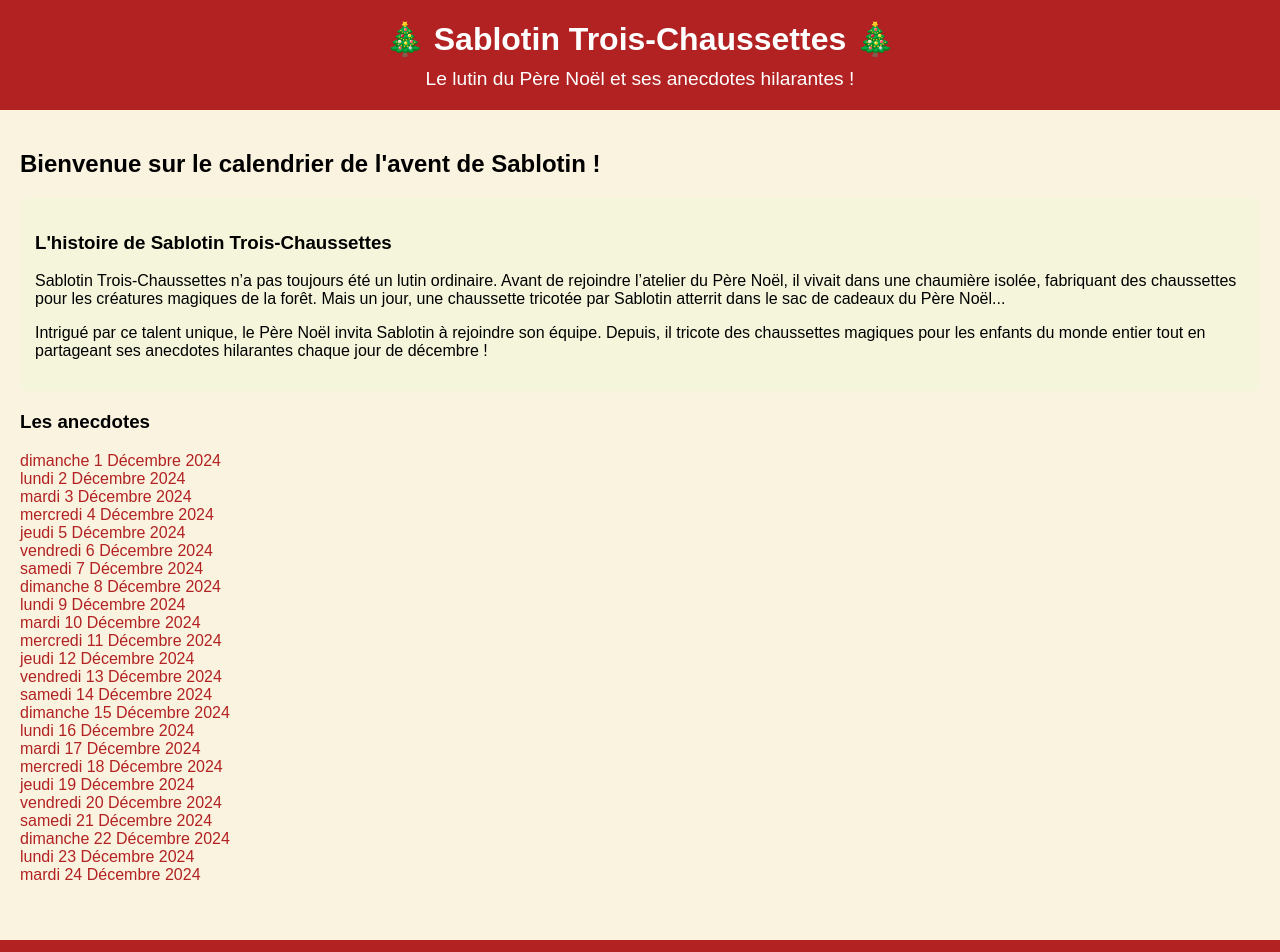
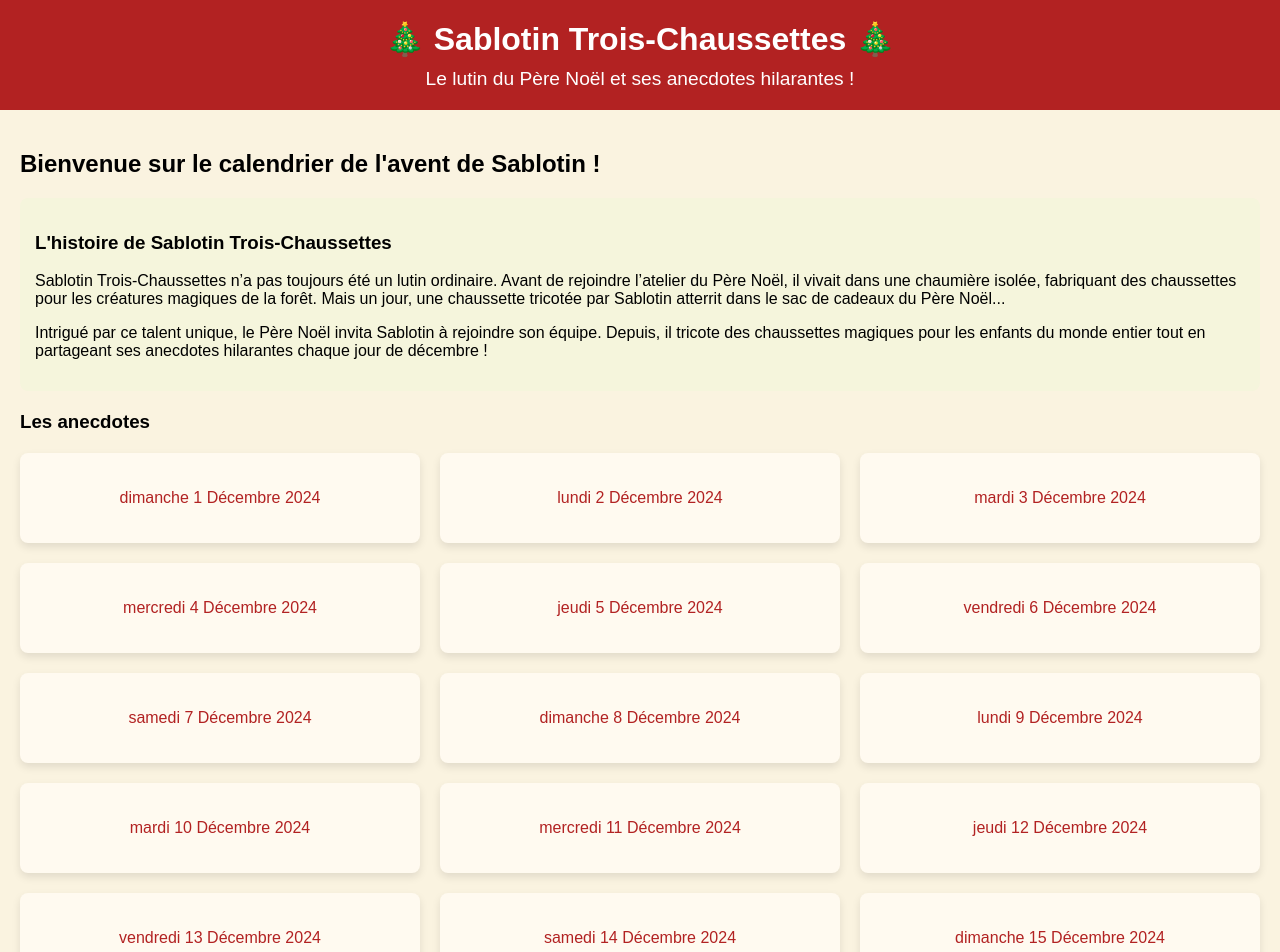
Before and after one commit to SabrinaMouginot/Sablotin_trois-chaussettes_Reactjs, a React (Vite) app: page / in a window 1280 px wide. Shown: the top 952 px of the page. Built offline with nearby package versions, Linux system fonts and the light colour scheme.

Commit message:
Dates positions en grid avec des cards : 1 date par card

```diff
--- a/src/pages/Home.jsx
+++ b/src/pages/Home.jsx
@@ -1,3 +1,80 @@
+// import { Link } from 'react-router-dom';
+
+// // Générer les dates dynamiques
+// function generateDates() {
+//   const startDate = new Date(2024, 11, 1); // 1er Décembre 2024
+//   const dates = [];
+
+//   for (let i = 0; i < 24; i++) {
+//     const currentDate = new Date(startDate);
+//     currentDate.setDate(startDate.getDate() + i); // Ajoute i jours à la date de départ
+//     const dayName = currentDate.toLocaleDateString('fr-FR', { weekday: 'long' }); // Nom du jour
+//     const day = currentDate.getDate(); // Numéro du jour
+//     const month = currentDate.toLocaleDateString('fr-FR', { month: 'long' }); // Nom du mois
+//     dates.push(`${dayName} ${day} ${month.charAt(0).toUpperCase() + month.slice(1)} 2024`);
+//   }
+
+//   return dates;
+// }
+
+// function Home() {
+//   const dates = generateDates();
+
+//   return (
+//     <div style={styles.container}>
+//       <h2>Bienvenue sur le calendrier de l&#39;avent de Sablotin !</h2>
+//       <section style={styles.story}>
+//         <h3>L&#39;histoire de Sablotin Trois-Chaussettes</h3>
+//         <p>
+//           Sablotin Trois-Chaussettes n’a pas toujours été un lutin ordinaire. Avant de rejoindre l’atelier du Père Noël,
+//           il vivait dans une chaumière isolée, fabriquant des chaussettes pour les créatures magiques de la forêt. Mais
+//           un jour, une chaussette tricotée par Sablotin atterrit dans le sac de cadeaux du Père Noël...
+//         </p>
+//         <p>
+//           Intrigué par ce talent unique, le Père Noël invita Sablotin à rejoindre son équipe. Depuis, il tricote des
+//           chaussettes magiques pour les enfants du monde entier tout en partageant ses anecdotes hilarantes chaque jour
+//           de décembre !
+//         </p>
+//       </section>
+//       <section>
+//         <h3>Les anecdotes</h3>
+//         <ul style={styles.list}>
+//           {dates.map((date, index) => (
+//             <li key={index}>
+//               <Link to={`/anecdote/${index + 1}`} style={styles.link}>
+//                 {date}
+//               </Link>
+//             </li>
+//           ))}
+//         </ul>
+//       </section>
+//     </div>
+//   );
+// }
+
+// const styles = {
+//   container: {
+//     padding: '20px',
+//     fontFamily: 'Arial, sans-serif',
+//   },
+//   story: {
+//     backgroundColor: '#F5F5DC',
+//     padding: '15px',
+//     borderRadius: '8px',
+//     marginBottom: '20px',
+//   },
+//   list: {
+//     listStyleType: 'none',
+//     padding: 0,
+//   },
+//   link: {
+//     color: '#B22222',
+//     textDecoration: 'none',
+//   },
+// };
+
+// export default Home;
+
 import { Link } from 'react-router-dom';
 
 // Générer les dates dynamiques
@@ -38,15 +115,19 @@ function Home() {
       </section>
       <section>
         <h3>Les anecdotes</h3>
-        <ul style={styles.list}>
+        <div style={styles.grid}>
           {dates.map((date, index) => (
-            <li key={index}>
-              <Link to={`/anecdote/${index + 1}`} style={styles.link}>
-                {date}
-              </Link>
-            </li>
+            <Link
+              key={index}
+              to={`/anecdote/${index + 1}`}
+              style={styles.card}
+              onMouseEnter={(e) => e.currentTarget.style.transform = 'scale(1.05) translateY(-5px)'}
+              onMouseLeave={(e) => e.currentTarget.style.transform = 'scale(1) translateY(0)'}
+            >
+              <p>{date}</p>
+            </Link>
           ))}
-        </ul>
+        </div>
       </section>
     </div>
   );
@@ -63,13 +144,24 @@ const styles = {
     borderRadius: '8px',
     marginBottom: '20px',
   },
-  list: {
-    listStyleType: 'none',
-    padding: 0,
+  grid: {
+    display: 'grid',
+    gridTemplateColumns: 'repeat(3, 1fr)', // 3 cards par ligne
+    gap: '20px', // Espacement entre les cards
+    marginTop: '20px',
   },
-  link: {
+  card: {
+    display: 'flex',
+    alignItems: 'center',
+    justifyContent: 'center',
+    backgroundColor: '#FFFAF0',
+    borderRadius: '8px',
+    boxShadow: '0 4px 8px rgba(0, 0, 0, 0.1)',
+    padding: '20px',
+    textAlign: 'center',
+    transition: 'transform 0.2s ease-in-out, box-shadow 0.2s ease-in-out',
+    textDecoration: 'none', // Important pour le style des liens
     color: '#B22222',
-    textDecoration: 'none',
   },
 };
 
```
